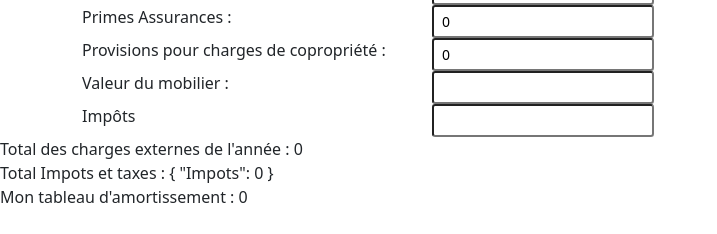
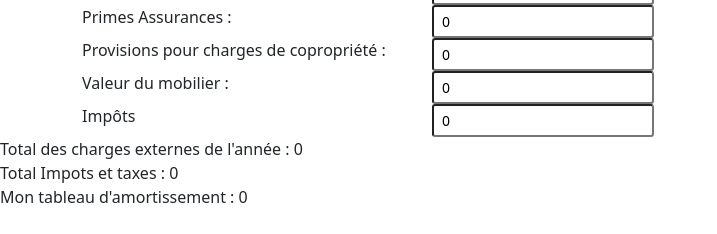
Before and after one commit to JCB1980/Projet-Vue, a Vue app: page / in a window 1280 px wide. Shown: the part 159-393 px from the top of the page, without its empty margins (0-717 px from the left). Built offline with nearby package versions, Linux system fonts and the light colour scheme.

Commit message:
Correction chemins incorrects dans les Vue

```diff
--- a/src/components/Formulaire2.vue
+++ b/src/components/Formulaire2.vue
@@ -29,9 +29,9 @@
                 class="form-control-sm">
             <br>
             <label for="A6">Valeur du mobilier :</label>
-            <input type="number" v-model.number="lmnp.mobilier"  required class="form-control-sm" id="A6"/><br>
+            <input type="number" v-model.number="lmnp.mobilier.Mobilier"  required class="form-control-sm" id="A6"/><br>
              <label for="A13">Impôts</label>
-      <input type="number" v-model.number="lmnp.impots" class="form-control-sm" id="A13"><br>
+      <input type="number" v-model.number="lmnp.impots.Impots" class="form-control-sm" id="A13"><br>
 
 
         </div>
--- a/src/components/Impots.vue
+++ b/src/components/Impots.vue
@@ -1,7 +1,7 @@
 <template>
   <div>
 
-    <span>Total Impots et taxes  : {{ lmnp.impots }}</span>
+    <span>Total Impots et taxes  : {{ lmnp.impots.Impots }}</span>
 
   </div>
 
```
